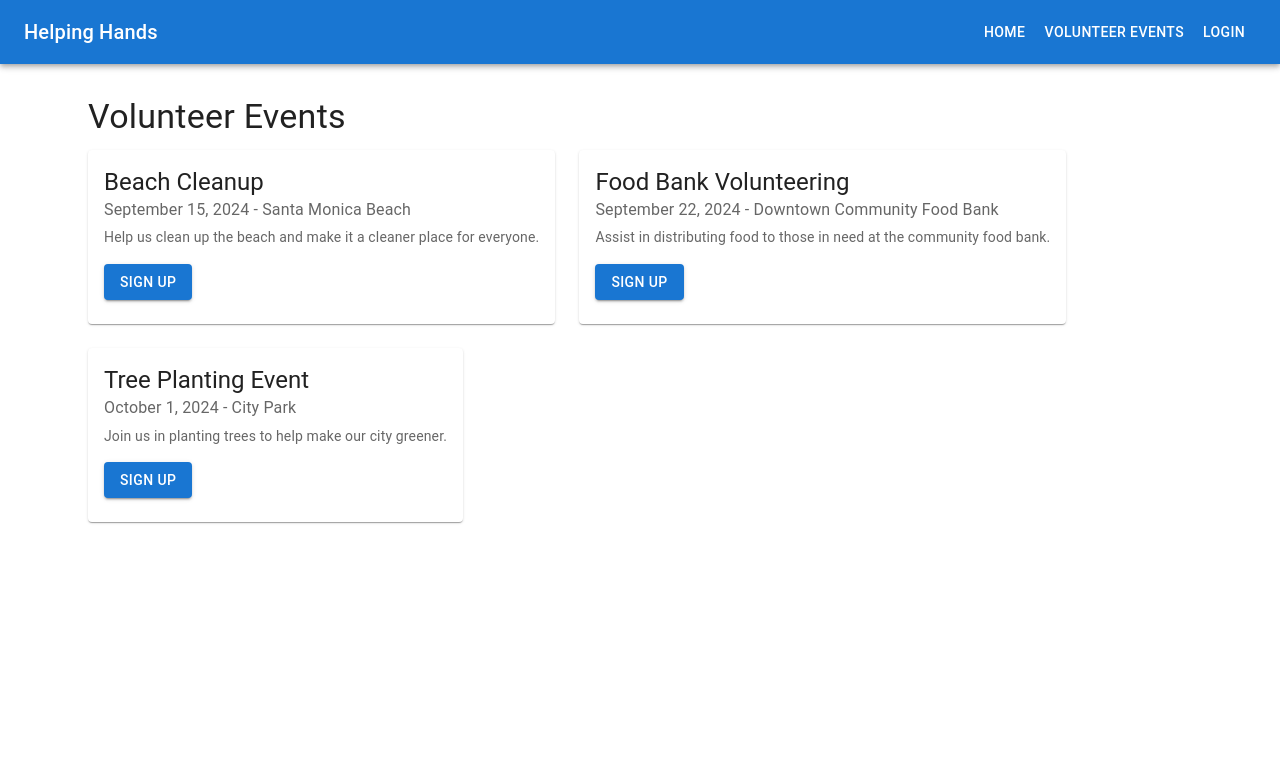
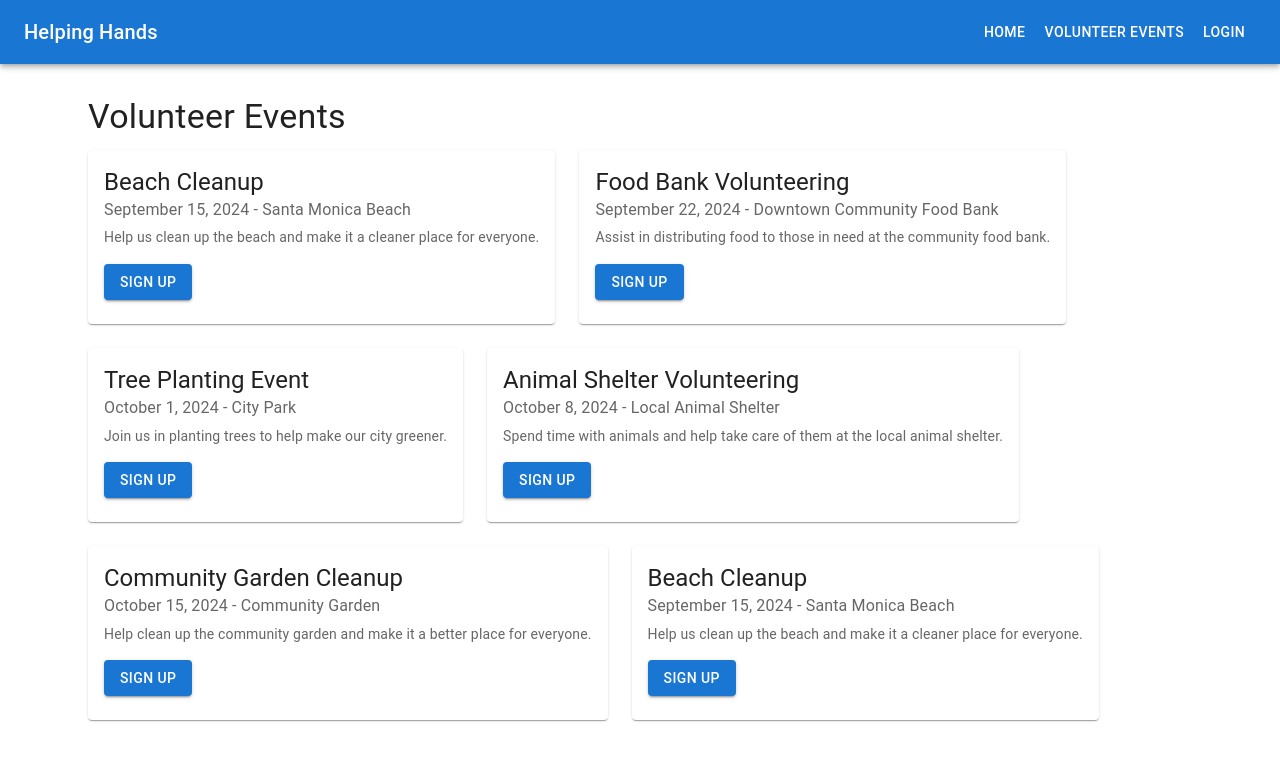
Before and after one commit to CyberCthulhu/COSC4353-GroupProject, a React (Create React App) app in the folder frontend/: page /volunteer in a window 1280 px wide. Shown: the top 760 px of the page. Built offline with nearby package versions, Linux system fonts and the light colour scheme.

Commit message:
small changes

```diff
--- a/frontend/src/App.js
+++ b/frontend/src/App.js
@@ -7,6 +7,7 @@ import Home from './components/Home';
 import Login from './components/Login';
 import VolunteerEvents from './components/VolunteerEvents';
 import SignUp from './components/SignUp';
+import AdminLogin from './components/AdminBoard';
 
 function App() {
   return (
@@ -32,6 +33,7 @@ function App() {
           <Route path="/login" element={<Login />} />
           <Route path="/volunteer" element={<VolunteerEvents />} />
           <Route path="/signup" element={<SignUp />} />
+          <Route path="/admin" element={<AdminLogin />} />
         </Routes>
       </Container>
     </Router>
--- /dev/null
+++ b/frontend/src/components/AdminBoard.js
@@ -0,0 +1,15 @@
+import React from 'react';
+import { Typography } from '@mui/material';
+
+function AdminLogin() {
+  return (
+    <div>
+      <Typography variant="h4" gutterBottom>
+        Admin Dashboard Page
+      </Typography>
+
+    </div>
+  );
+}
+
+export default AdminLogin;
--- a/frontend/src/components/VolunteerInfo.js
+++ b/frontend/src/components/VolunteerInfo.js
@@ -24,6 +24,27 @@ const events = [
     location: 'City Park',
     description: 'Join us in planting trees to help make our city greener.',
   },
+  {
+    id: 4,
+    title: 'Animal Shelter Volunteering',
+    date: 'October 8, 2024',
+    location: 'Local Animal Shelter',
+    description: 'Spend time with animals and help take care of them at the local animal shelter.',
+  },
+  {
+    id: 5,
+    title: 'Community Garden Cleanup',
+    date: 'October 15, 2024',
+    location: 'Community Garden',
+    description: 'Help clean up the community garden and make it a better place for everyone.',
+  },
+  {
+    id: 6,
+    title: 'Beach Cleanup',
+    date: 'September 15, 2024',
+    location: 'Santa Monica Beach',
+    description: 'Help us clean up the beach and make it a cleaner place for everyone.',
+  }
 ];
 
 function VolunteerInfo() {
```
Also changed, not shown: frontend/src/components/AdminLogin.js (deleted).
